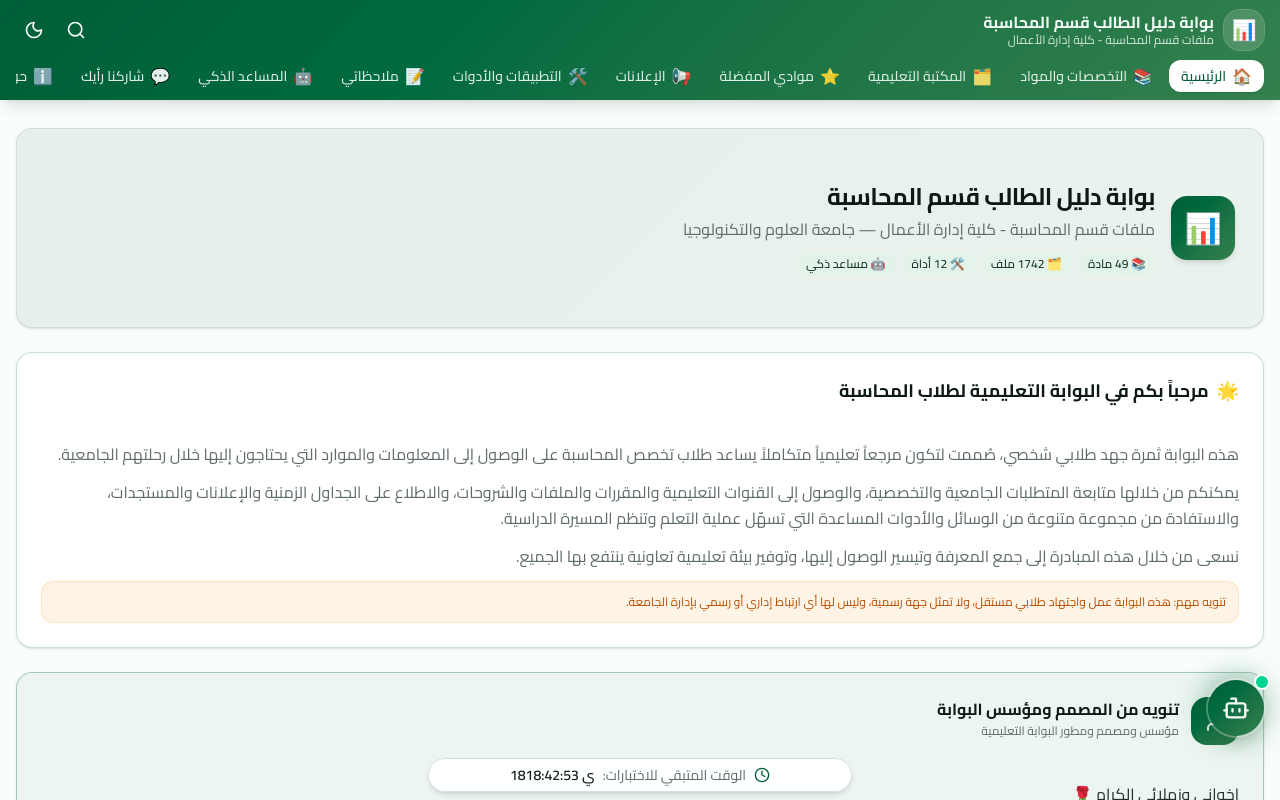
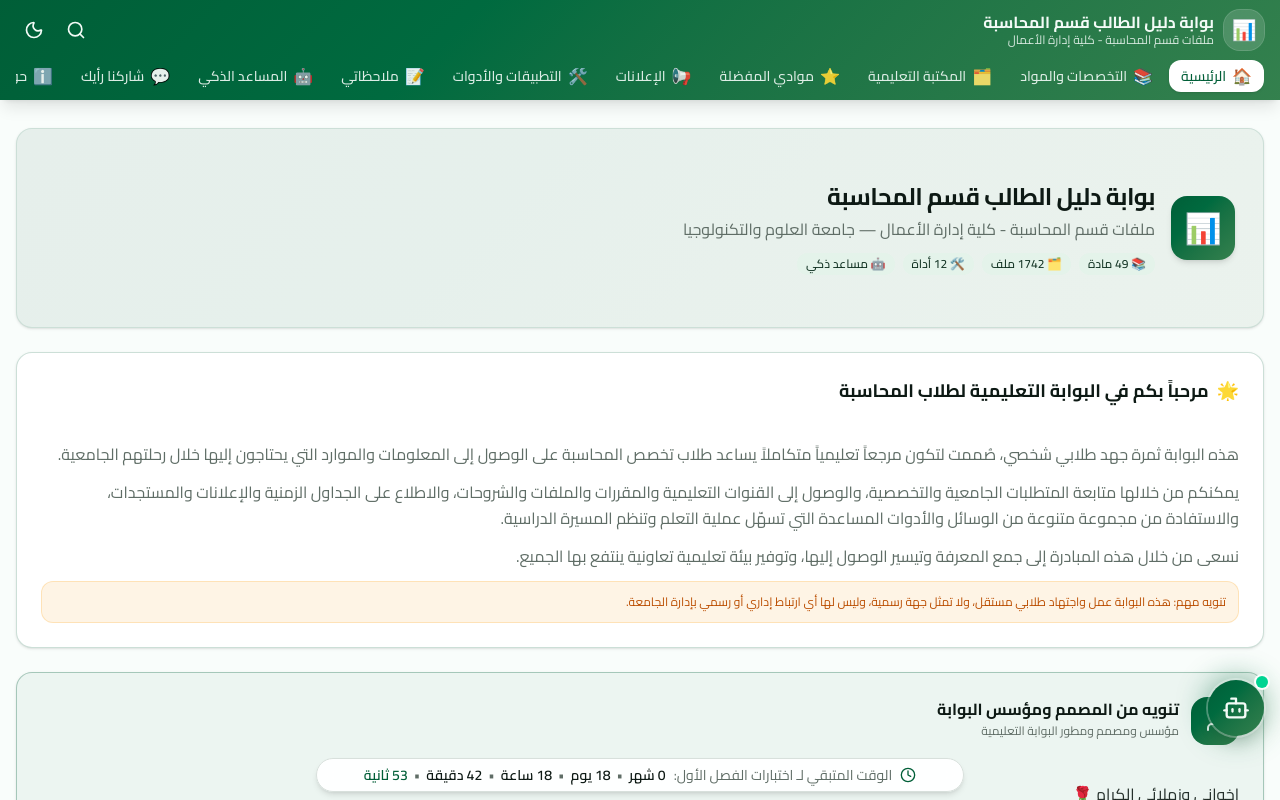
Before and after one commit to abdalmged71298-web/mohaseb, a Next.js app: page / in a window 1280 px wide. Shown: the top 800 px of the page. Built offline with nearby package versions, Linux system fonts and the light colour scheme.

Commit message:
تعديل صيغة الوقت

```diff
--- a/src/components/platform/floating-time-bar.tsx
+++ b/src/components/platform/floating-time-bar.tsx
@@ -27,20 +27,28 @@ export function FloatingTimeBar() {
       className="fixed bottom-0 inset-x-0 z-30 pointer-events-none"
       aria-live="polite"
     >
-      <div className="mx-auto max-w-md px-3 pb-2">
-        <div className="pointer-events-auto flex items-center justify-center gap-2 rounded-full bg-card/95 backdrop-blur border border-border shadow-md px-3 py-1.5 text-xs sm:text-sm">
+      <div className="mx-auto max-w-2xl px-3 pb-2">
+        <div className="pointer-events-auto flex flex-wrap items-center justify-center gap-1.5 sm:gap-2 rounded-full bg-card/95 backdrop-blur border border-border shadow-md px-4 py-1.5 text-xs sm:text-sm">
           <Clock className="size-3.5 sm:size-4 text-primary shrink-0" />
-          <span className="text-muted-foreground shrink-0 hidden sm:inline">الوقت المتبقي للاختبارات:</span>
-          <span className="text-muted-foreground shrink-0 sm:hidden">الاختبارات:</span>
+          <span className="text-muted-foreground shrink-0 hidden sm:inline">
+            الوقت المتبقي لـ {examInfo.label}:
+          </span>
+          <span className="text-muted-foreground shrink-0 sm:hidden">
+            {examInfo.label}:
+          </span>
           {cd.done ? (
             <span className="font-semibold text-emerald-600">انتهت فترة الاختبارات</span>
           ) : (
-            <span className="font-mono font-semibold text-foreground tabular-nums" dir="ltr">
-              {cd.months > 0 && `${cd.months}ش `}
-              {cd.days > 0 && `${cd.days}ي `}
-              {String(cd.hours).padStart(2, '0')}:
-              {String(cd.minutes).padStart(2, '0')}:
-              {String(cd.seconds).padStart(2, '0')}
+            <span className="font-semibold text-foreground tabular-nums flex items-center gap-1.5">
+              <span>{cd.months} شهر</span>
+              <span className="text-muted-foreground">•</span>
+              <span>{cd.days} يوم</span>
+              <span className="text-muted-foreground">•</span>
+              <span>{String(cd.hours).padStart(2, '0')} ساعة</span>
+              <span className="text-muted-foreground">•</span>
+              <span>{String(cd.minutes).padStart(2, '0')} دقيقة</span>
+              <span className="text-muted-foreground">•</span>
+              <span className="text-primary font-mono">{String(cd.seconds).padStart(2, '0')} ثانية</span>
             </span>
           )}
         </div>
```
